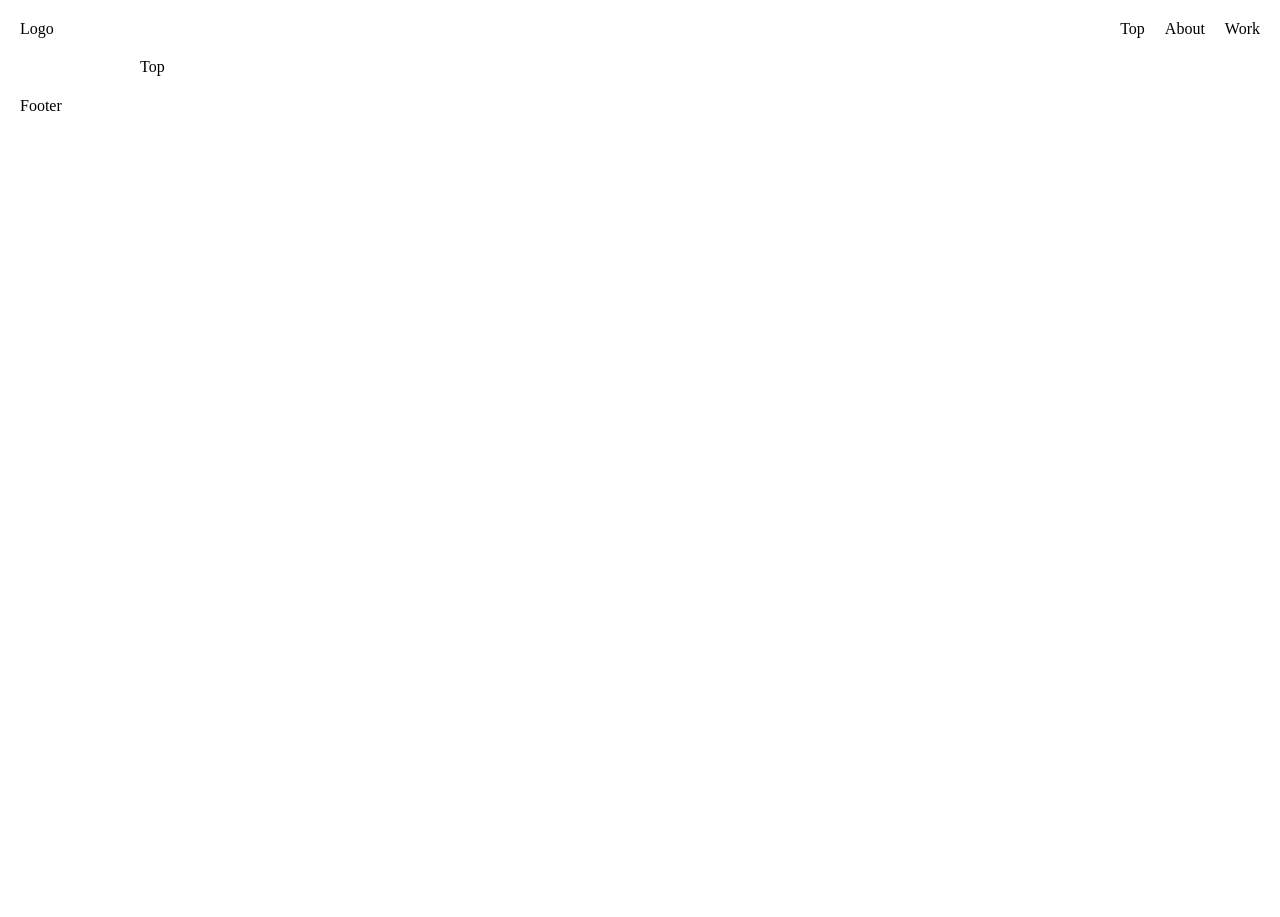
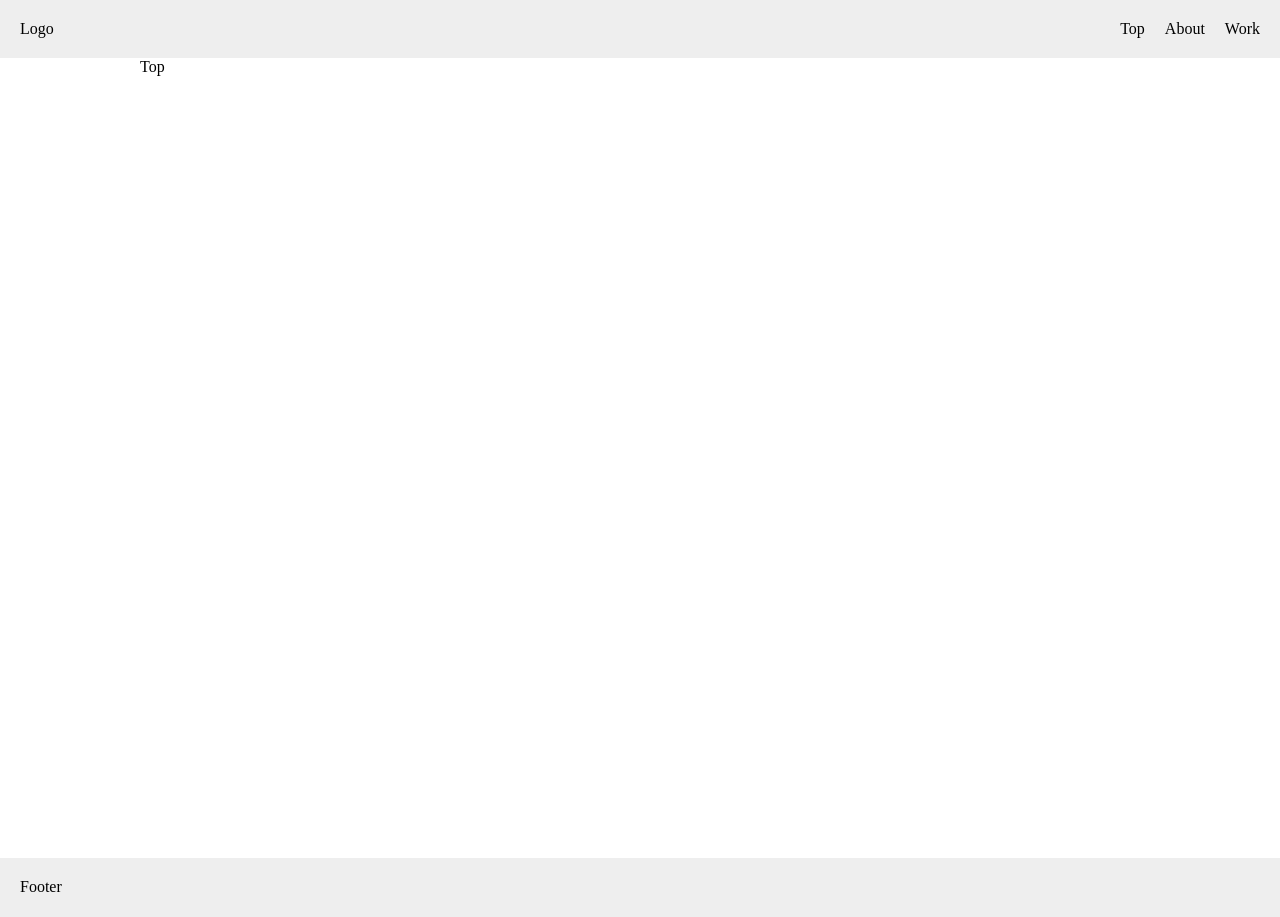
Before and after one commit to deguchi37458/next-app, a Next.js app: page / in a window 1280 px wide. Before the commit the page ends 800 px from the top, so only its background shows below. Built offline with nearby package versions, Linux system fonts and the light colour scheme.

Commit message:
update scss

```diff
--- a/components/Common/Footer/index.module.scss
+++ b/components/Common/Footer/index.module.scss
@@ -1,3 +1,4 @@
 .footer {
+  background-color: #eee;
   padding: 20px;
 }
--- a/components/Common/Header/index.module.scss
+++ b/components/Common/Header/index.module.scss
@@ -1,4 +1,5 @@
 .header {
+  background-color: #eee;
   display: flex;
   justify-content: space-between;
   padding: 20px;
--- /dev/null
+++ b/styles/base/_index.scss
@@ -0,0 +1,3 @@
+main {
+  min-height: 100vh;
+}
--- a/styles/main.scss
+++ b/styles/main.scss
@@ -1 +1,2 @@
-@import './base/reset.scss'
+@import './base/_reset.scss';
+@import './base/_index.scss';
```
Also changed, not shown: styles/base/_reset.scss (renamed from styles/base/reset.scss).
